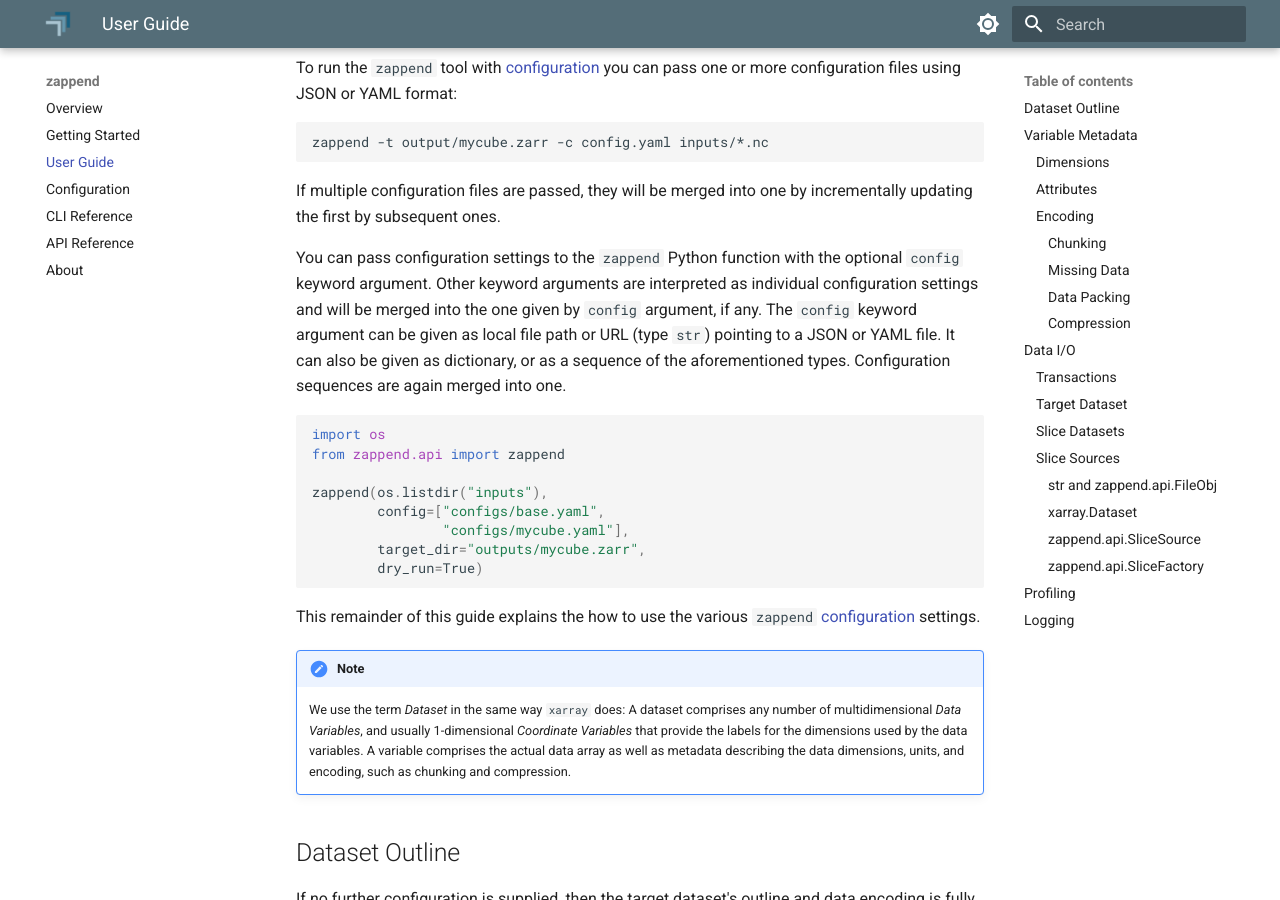
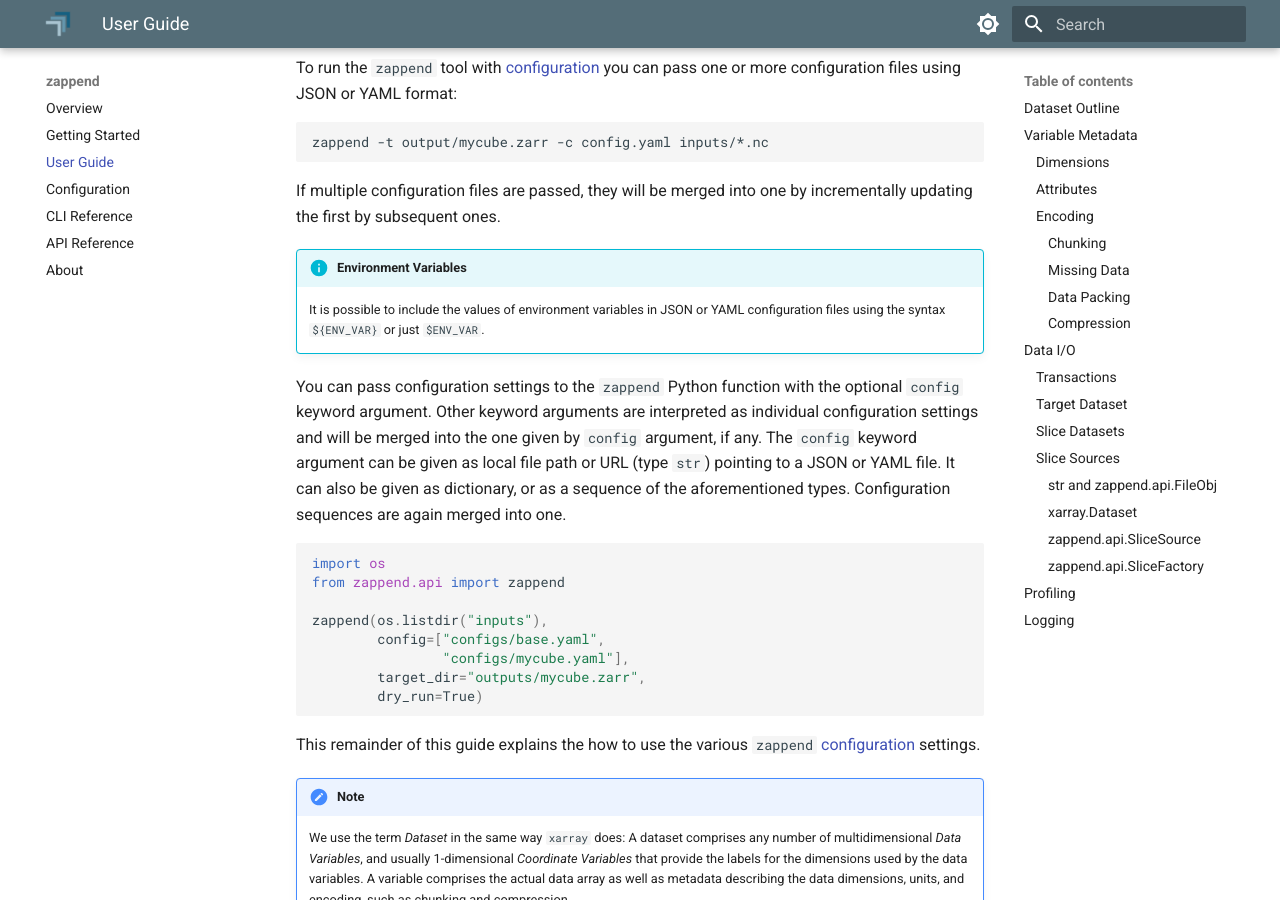
Before and after one commit to bcdev/zappend, an MkDocs documentation site: the page built from docs/guide.md, in a window 1280 px wide and 900 px high, scrolled down 918 px. Built offline with MkDocs 1.6.1 and Material for MkDocs 9.7.7, drawn with Linux system fonts in a browser that asks for light colours.

Commit message:
Documented the change made by #36

```diff
--- a/docs/guide.md
+++ b/docs/guide.md
@@ -49,6 +49,10 @@ zappend -t output/mycube.zarr -c config.yaml inputs/*.nc
 
 If multiple configuration files are passed, they will be merged into one by
 incrementally updating the first by subsequent ones.
+
+!!! info "Environment Variables"
+    It is possible to include the values of environment variables in JSON or YAML
+    configuration files using the syntax `${ENV_VAR}` or just `$ENV_VAR`.
 
 You can pass configuration settings to the `zappend` Python function with
 the optional `config` keyword argument. Other keyword arguments are
```
